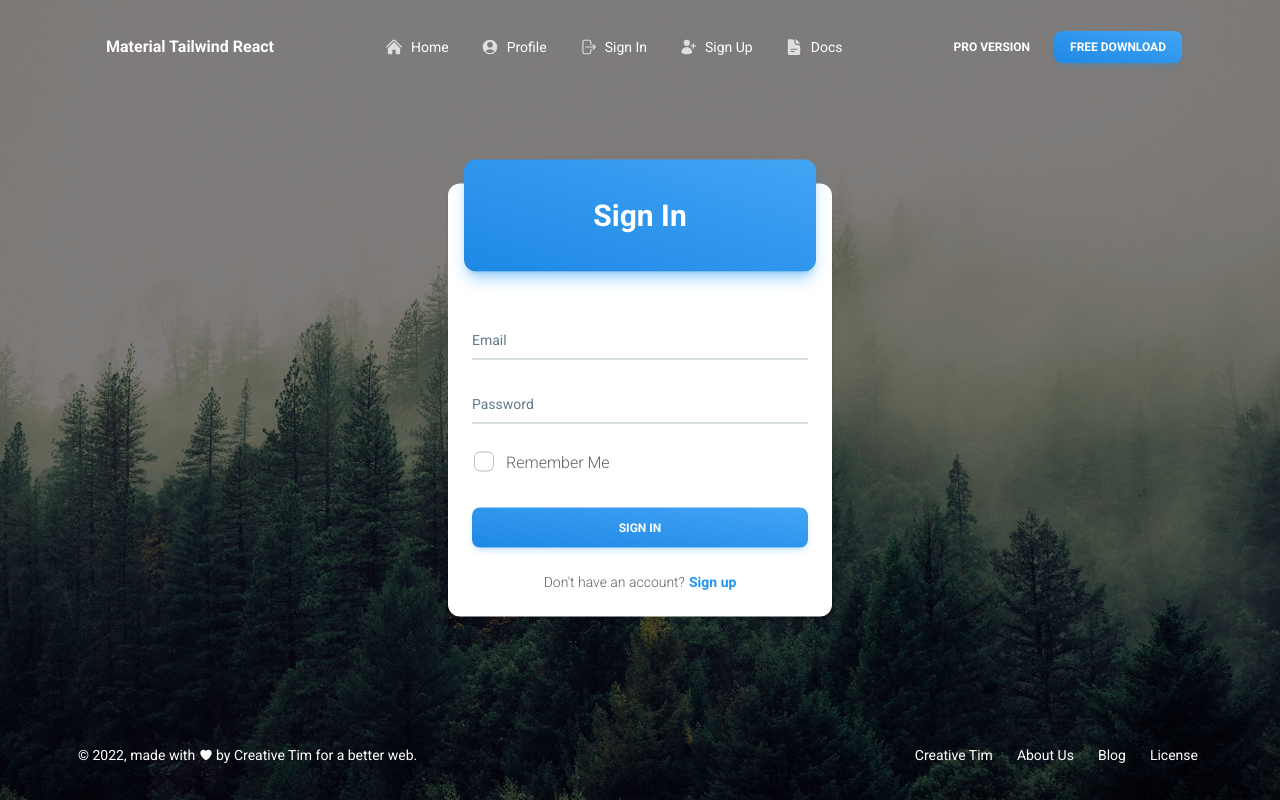
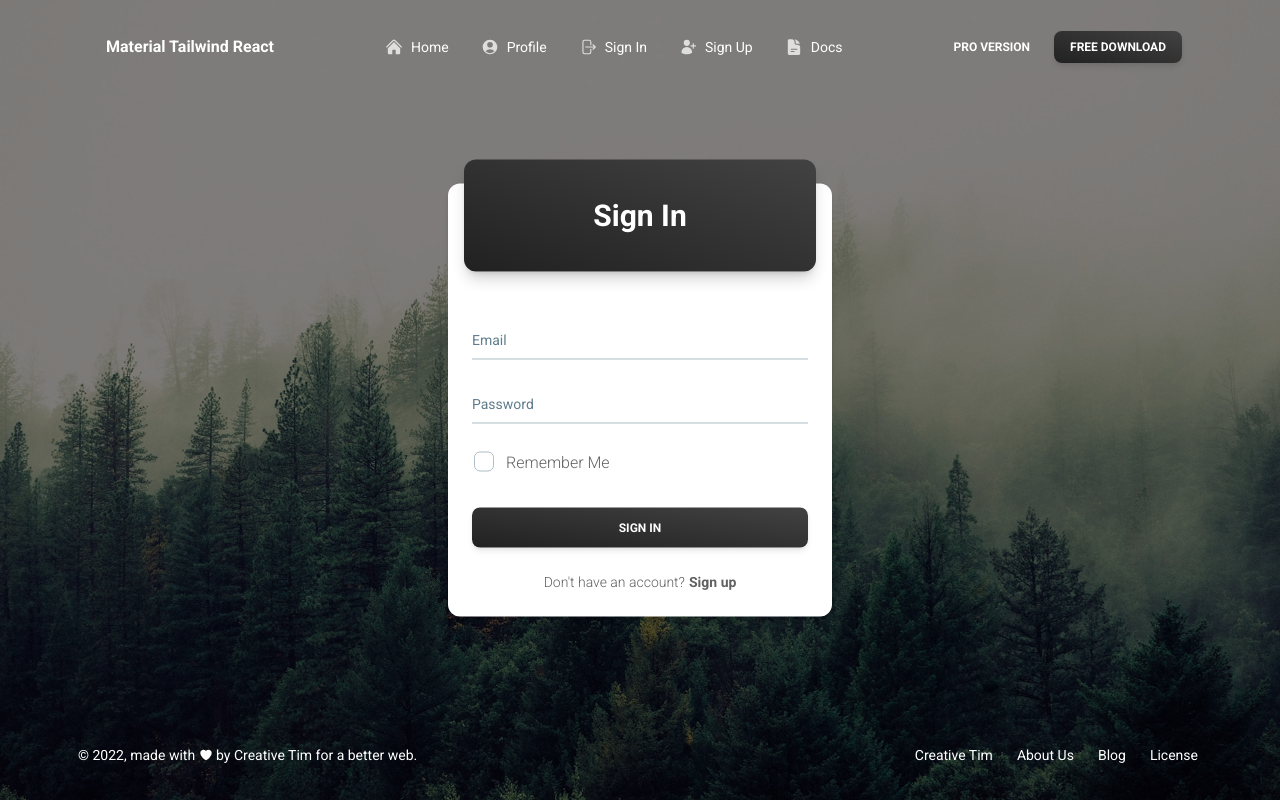
Before and after one commit to AndriiKatsarskyi/material-tailwind-kit-react, a React (Vite) app: page /sign-in in a window 1280 px wide. Built offline with nearby package versions, Linux system fonts and the light colour scheme.

Commit message:
migrate to material-tailwind/react v2

```diff
--- a/index.html
+++ b/index.html
@@ -1,9 +1,9 @@
 <!--
 =========================================================
-* Material Tailwind Dashboard React - v2.0.0
+* Material Tailwind Kit React - v3.0.0
 =========================================================
 * Product Page: https://www.creative-tim.com/product/material-tailwind-dashboard-react
-* Copyright 2022 Creative Tim (https://www.creative-tim.com)
+* Copyright 2023 Creative Tim (https://www.creative-tim.com)
 * Licensed under MIT (https://github.com/creativetimofficial/material-tailwind-dashboard-react/blob/main/LICENSE.md)
 * Coded by Creative Tim
 =========================================================
--- a/src/data/features-data.js
+++ b/src/data/features-data.js
@@ -6,7 +6,7 @@ import {
 
 export const featuresData = [
   {
-    color: "blue",
+    color: "gray",
     title: "Awarded Agency",
     icon: StarIcon,
     description:
--- a/src/main.jsx
+++ b/src/main.jsx
@@ -1,9 +1,9 @@
 /**
 =========================================================
-* Material Tailwind Dashboard React - v2.0.0
+* Material Tailwind Kit React - v3.0.0
 =========================================================
 * Product Page: https://www.creative-tim.com/product/material-tailwind-dashboard-react
-* Copyright 2022 Creative Tim (https://www.creative-tim.com)
+* Copyright 2023 Creative Tim (https://www.creative-tim.com)
 * Licensed under MIT (https://github.com/creativetimofficial/material-tailwind-dashboard-react/blob/main/LICENSE.md)
 * Coded by Creative Tim
 =========================================================
--- a/src/pages/profile.jsx
+++ b/src/pages/profile.jsx
@@ -31,7 +31,7 @@ export function Profile() {
                   </div>
                 </div>
                 <div className="mt-10 flex w-full justify-center px-4 lg:order-3 lg:mt-0 lg:w-4/12 lg:justify-end lg:self-center">
-                  <Button className="bg-blue-400">Conntect</Button>
+                  <Button className="bg-gray-900">Conntect</Button>
                 </div>
                 <div className="w-full px-4 lg:order-1 lg:w-4/12">
                   <div className="flex justify-center py-4 pt-8 lg:pt-4">
--- a/src/pages/sign-in.jsx
+++ b/src/pages/sign-in.jsx
@@ -23,7 +23,7 @@ export function SignIn() {
         <Card className="absolute top-2/4 left-2/4 w-full max-w-[24rem] -translate-y-2/4 -translate-x-2/4">
           <CardHeader
             variant="gradient"
-            color="blue"
+            color="gray"
             className="mb-4 grid h-28 place-items-center"
           >
             <Typography variant="h3" color="white">
@@ -52,7 +52,7 @@ export function SignIn() {
                 <Typography
                   as="span"
                   variant="small"
-                  color="blue"
+                  color="gray"
                   className="ml-1 font-bold"
                 >
                   Sign up
--- a/src/pages/sign-up.jsx
+++ b/src/pages/sign-up.jsx
@@ -23,7 +23,7 @@ export function SignUp() {
         <Card className="absolute top-2/4 left-2/4 w-full max-w-[24rem] -translate-y-2/4 -translate-x-2/4">
           <CardHeader
             variant="gradient"
-            color="blue"
+            color="gray"
             className="mb-4 grid h-28 place-items-center"
           >
             <Typography variant="h3" color="white">
@@ -53,7 +53,7 @@ export function SignUp() {
                 <Typography
                   as="span"
                   variant="small"
-                  color="blue"
+                  color="gray"
                   className="ml-1 font-bold"
                 >
                   Sign in
```
Also changed, not shown: package.json (+13 -13 lines), 2 other files (tests, documents, lock files or other folders).
